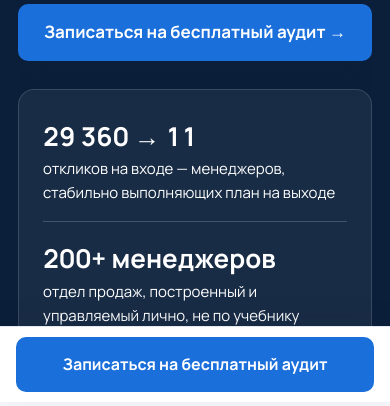
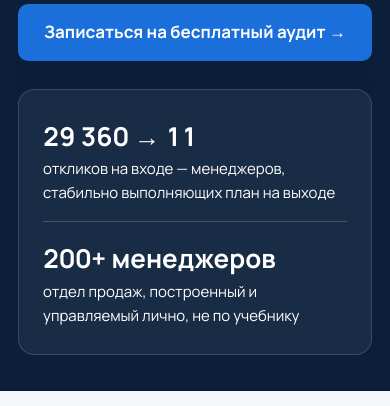
Before and after one commit to HRLEADMEET/audit, a plain HTML site: page index.html in a window 390 px wide. Shown: the part 442-848 px from the top of the page. Drawn offline with Linux system fonts and the light colour scheme.

Commit message:
Нижняя кнопка на телефоне появляется только когда главная ушла с экрана

```diff
--- a/index.html
+++ b/index.html
@@ -137,7 +137,7 @@ a{text-underline-offset:3px}
 
 @media (max-width:640px){
   .brand nav{display:none}
-  .lm-sticky{display:block;position:fixed;left:0;right:0;bottom:0;z-index:30;padding:10px 16px calc(10px + env(safe-area-inset-bottom,0px));background:#fff;border-top:1px solid var(--line);box-shadow:0 -8px 24px rgba(11,31,58,.08)}
+  .lm-sticky.show{display:block;position:fixed;left:0;right:0;bottom:0;z-index:30;padding:10px 16px calc(10px + env(safe-area-inset-bottom,0px));background:#fff;border-top:1px solid var(--line);box-shadow:0 -8px 24px rgba(11,31,58,.08)}
   .lm-sticky .btn{display:block;width:100%}
   body{padding-bottom:84px}
 }
@@ -299,5 +299,6 @@ $('submitBtn').onclick = () => {
 }));
 </script>
 <div class="lm-sticky"><a class="btn" href="#form">Записаться на бесплатный аудит</a></div>
+<script>(function(){var s=document.querySelector('.lm-sticky'),h=document.querySelector('.hero .btn');if(!s)return;if(!h||!('IntersectionObserver' in window)){s.classList.add('show');return}new IntersectionObserver(function(e){s.classList.toggle('show',!e[0].isIntersecting)}).observe(h)})()</script>
 </body>
 </html>
```
